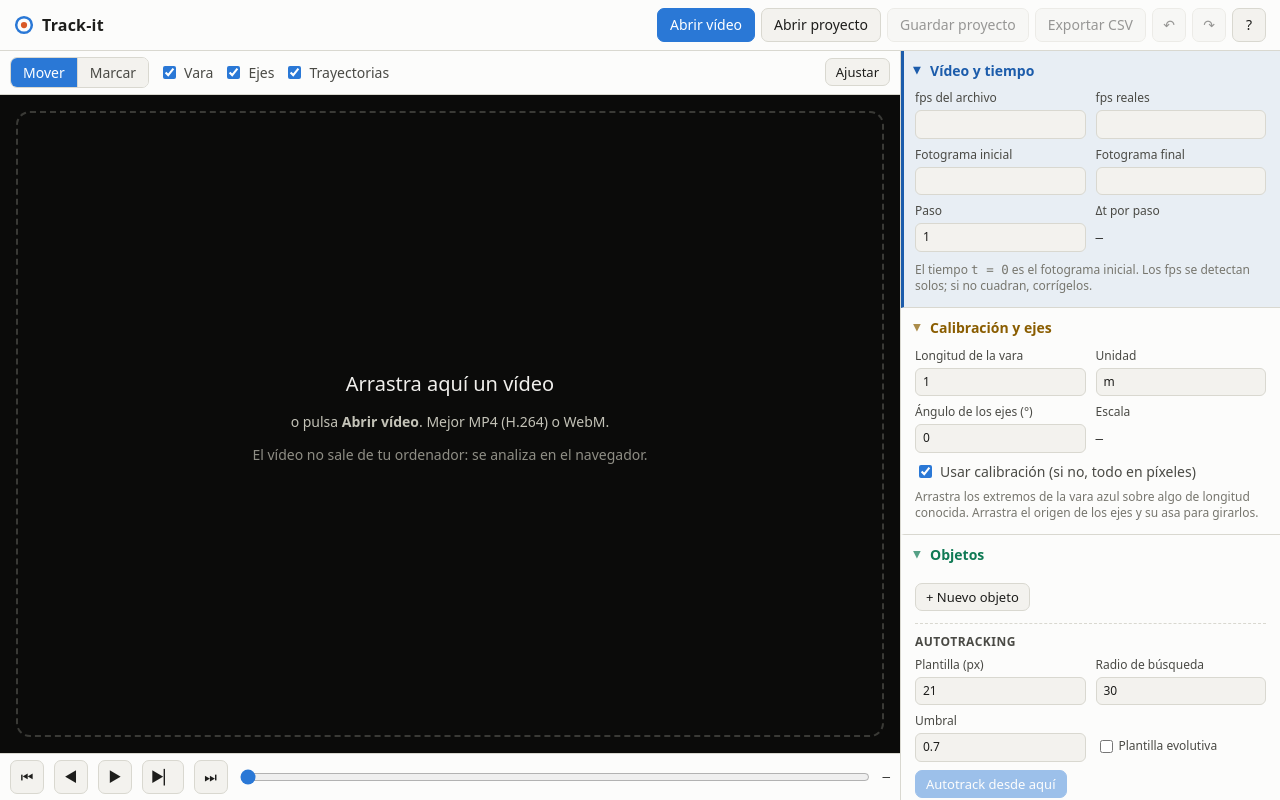
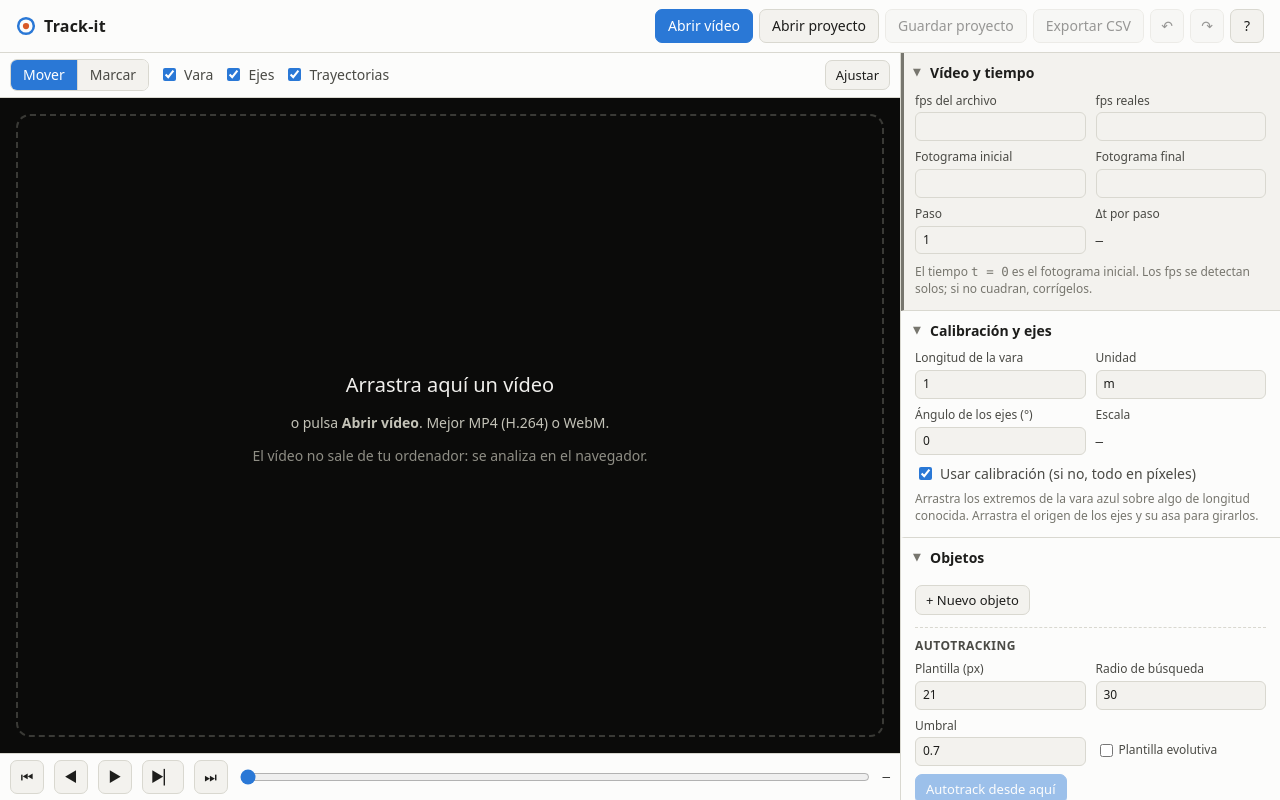
Before and after one commit to manupas23/track-it, a plain HTML site: page index.html in a window 1280 px wide. Drawn offline with Linux system fonts and the light colour scheme.

Commit message:
Logo alineado a píxel entero y paneles en escala de grises
- Barra superior y botones con alturas enteras: el logo cae en píxel exacto a 100, 125, 150, 175 y 200 %.
- Títulos de panel sin color; el panel activo se resalta con barra y fondo grises.

```diff
--- a/style.css
+++ b/style.css
@@ -42,16 +42,16 @@ kbd { border: 1px solid var(--border); border-bottom-width: 2px; border-radius:
 
 .topbar {
   display: flex; align-items: center; gap: 12px; flex-wrap: wrap;
-  padding: 8px 14px; background: var(--surface-1); border-bottom: 1px solid var(--border);
+  min-height: 53px; padding: 0 16px; background: var(--surface-1); border-bottom: 1px solid var(--border);
 }
-.brand { font-weight: 700; font-size: 16px; display: flex; align-items: center; gap: 8px; letter-spacing: .2px; }
+.brand { font-weight: 700; font-size: 16px; line-height: 20px; display: flex; align-items: center; gap: 8px; letter-spacing: .2px; }
 .logo { width: 20px; height: 20px; color: var(--accent); flex: none; display: block; }
 .actions { display: flex; gap: 6px; flex-wrap: wrap; margin-left: auto; }
 
 .btn {
   display: inline-flex; align-items: center; justify-content: center; gap: 6px;
   padding: 6px 12px; border-radius: 7px; border: 1px solid var(--border);
-  background: var(--surface-2); color: var(--text-primary); font: inherit; cursor: pointer; user-select: none;
+  background: var(--surface-2); color: var(--text-primary); font: inherit; cursor: pointer; user-select: none; line-height: 20px;
 }
 .btn:hover:not(:disabled) { border-color: var(--text-muted); }
 .btn:disabled { opacity: .45; cursor: default; }
@@ -92,28 +92,15 @@ kbd { border: 1px solid var(--border); border-bottom-width: 2px; border-radius:
 }
 
 .side { overflow-y: auto; background: var(--surface-1); border-left: 1px solid var(--border); }
-/* Cada panel tiene su color; el activo (el último que se ha tocado) lleva barra y fondo teñido. */
-.panel[data-p="video"] { --pc: #5598e7; }
-.panel[data-p="calib"] { --pc: #e0a526; }
-.panel[data-p="objs"]  { --pc: #2bbf8a; }
-.panel[data-p="plot"]  { --pc: #e06f98; }
-.panel[data-p="table"] { --pc: #e8763f; }
-@media (prefers-color-scheme: light) {
-  :root:not([data-theme="dark"]) .panel[data-p="video"] { --pc: #1c5cab; }
-  :root:not([data-theme="dark"]) .panel[data-p="calib"] { --pc: #8a5d00; }
-  :root:not([data-theme="dark"]) .panel[data-p="objs"]  { --pc: #0f7a54; }
-  :root:not([data-theme="dark"]) .panel[data-p="plot"]  { --pc: #b3366a; }
-  :root:not([data-theme="dark"]) .panel[data-p="table"] { --pc: #b4481c; }
-}
+/* El panel activo (el último que se ha tocado) se resalta en gris. */
 .panel {
   border-bottom: 1px solid var(--border); padding: 0 14px 0 11px;
   border-left: 3px solid transparent; transition: background-color .15s, border-color .15s;
 }
-.panel.active { border-left-color: var(--pc); background: color-mix(in srgb, var(--pc) 9%, var(--surface-1)); }
-.panel > summary { cursor: pointer; padding: 10px 0; font-weight: 600; list-style: none; display: flex; align-items: center; gap: 8px; color: var(--pc); }
+.panel.active { border-left-color: var(--text-muted); background: var(--surface-2); }
+.panel > summary { cursor: pointer; padding: 10px 0; font-weight: 600; list-style: none; display: flex; align-items: center; gap: 8px; color: var(--text-primary); }
 .panel > summary::-webkit-details-marker { display: none; }
-.panel > summary::before { content: "▸"; color: var(--pc); opacity: .7; transition: transform .15s; }
-.panel.active > summary::before { opacity: 1; }
+.panel > summary::before { content: "▸"; color: var(--text-muted); transition: transform .15s; }
 .panel[open] > summary::before { transform: rotate(90deg); }
 .panel > :last-child { margin-bottom: 12px; }
 .grid2 { display: grid; grid-template-columns: 1fr 1fr; gap: 8px 10px; margin-bottom: 8px; }
```
